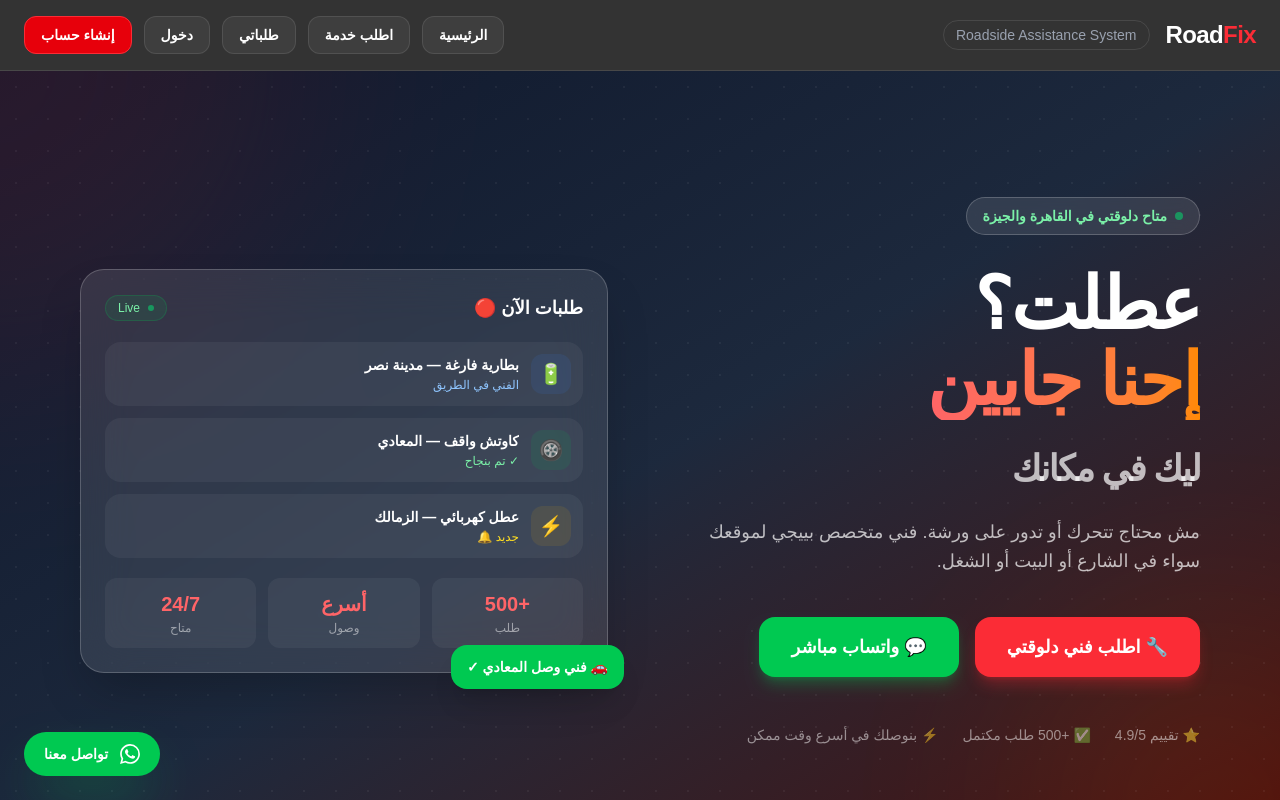
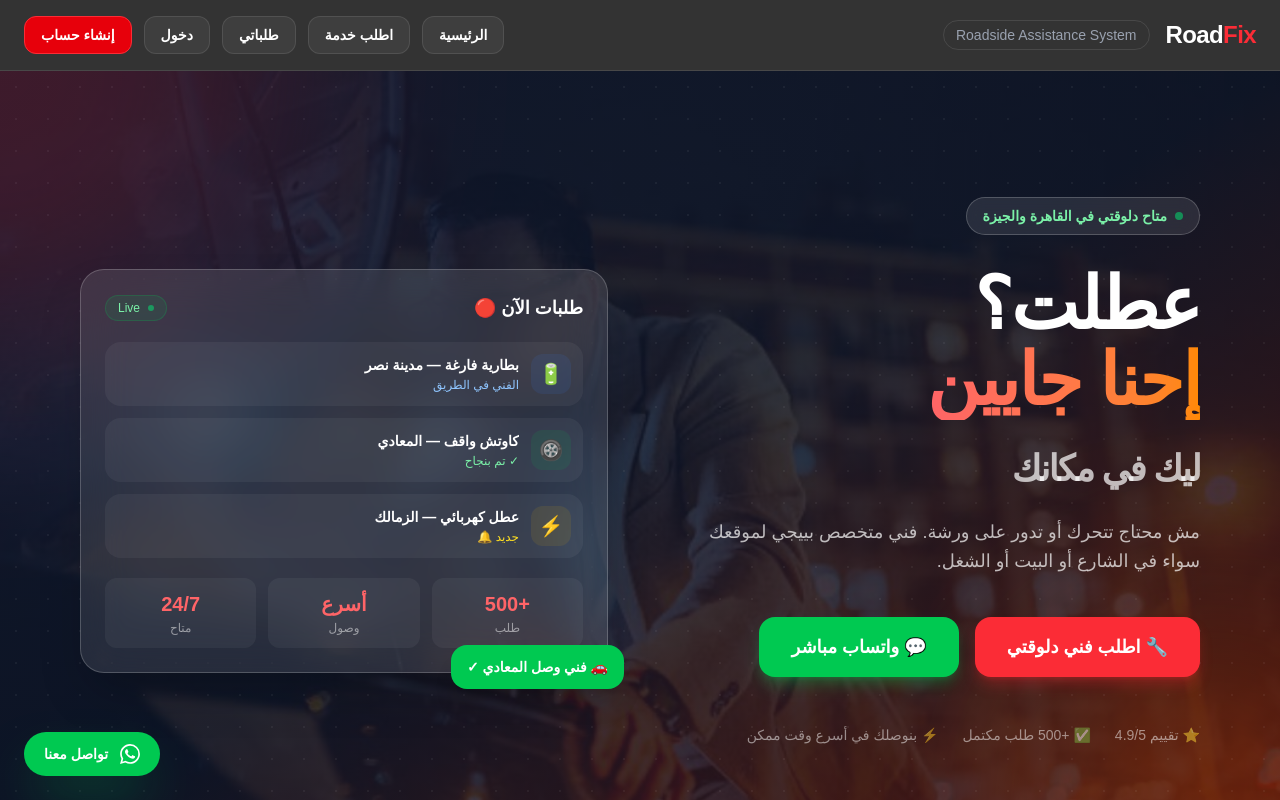
Before and after one commit to swimman61-art/roadfix, a Next.js app: page / in a window 1280 px wide. Shown: the top 800 px of the page. Built offline with nearby package versions, Linux system fonts and the light colour scheme; no server answers; the database is empty.

Commit message:
add background image to hero

```diff
--- a/app/components/Hero.js
+++ b/app/components/Hero.js
@@ -5,13 +5,26 @@
 
 export default function Hero() {
   return (
-    <section className="relative overflow-hidden bg-gradient-to-br from-slate-900 via-slate-800 to-red-950 text-white min-h-screen flex items-center">
-      <div className="absolute inset-0 opacity-10">
+    <section className="relative overflow-hidden text-white min-h-screen flex items-center">
+
+      {/* 🆕 صورة الخلفية */}
+      <div
+        className="absolute inset-0 bg-cover bg-center"
+        style={{ backgroundImage: "url('/images/night-service.jpg')" }}
+      />
+
+      {/* 🆕 طبقة تغميق فوق الصورة (overlay) */}
+      <div className="absolute inset-0 bg-gradient-to-br from-slate-900/95 via-slate-900/85 to-red-950/90" />
+
+      {/* الأضواء الملونة الأصلية */}
+      <div className="absolute inset-0 opacity-20">
         <div className="absolute top-0 left-0 w-[600px] h-[600px] rounded-full bg-red-500 blur-[120px] -translate-x-1/2 -translate-y-1/2" />
         <div className="absolute bottom-0 right-0 w-[400px] h-[400px] rounded-full bg-orange-500 blur-[100px] translate-x-1/3 translate-y-1/3" />
       </div>
+
+      {/* النقط الخلفية */}
       <div className="absolute inset-0 opacity-5"
-        style={{backgroundImage: 'radial-gradient(circle, white 1px, transparent 1px)', backgroundSize: '32px 32px'}} />
+        style={{ backgroundImage: 'radial-gradient(circle, white 1px, transparent 1px)', backgroundSize: '32px 32px' }} />
 
       <div className="relative z-10 max-w-6xl mx-auto px-4 py-24 w-full">
         <div className="grid lg:grid-cols-2 gap-16 items-center">
```
